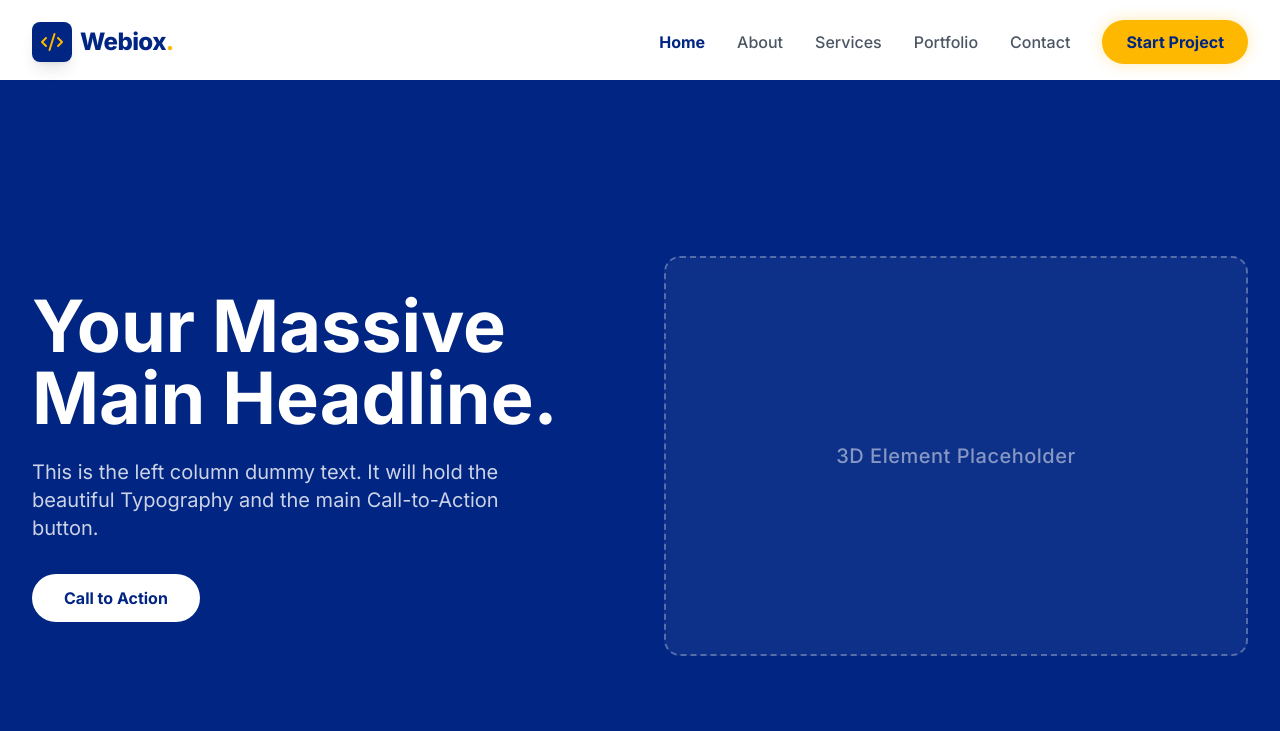
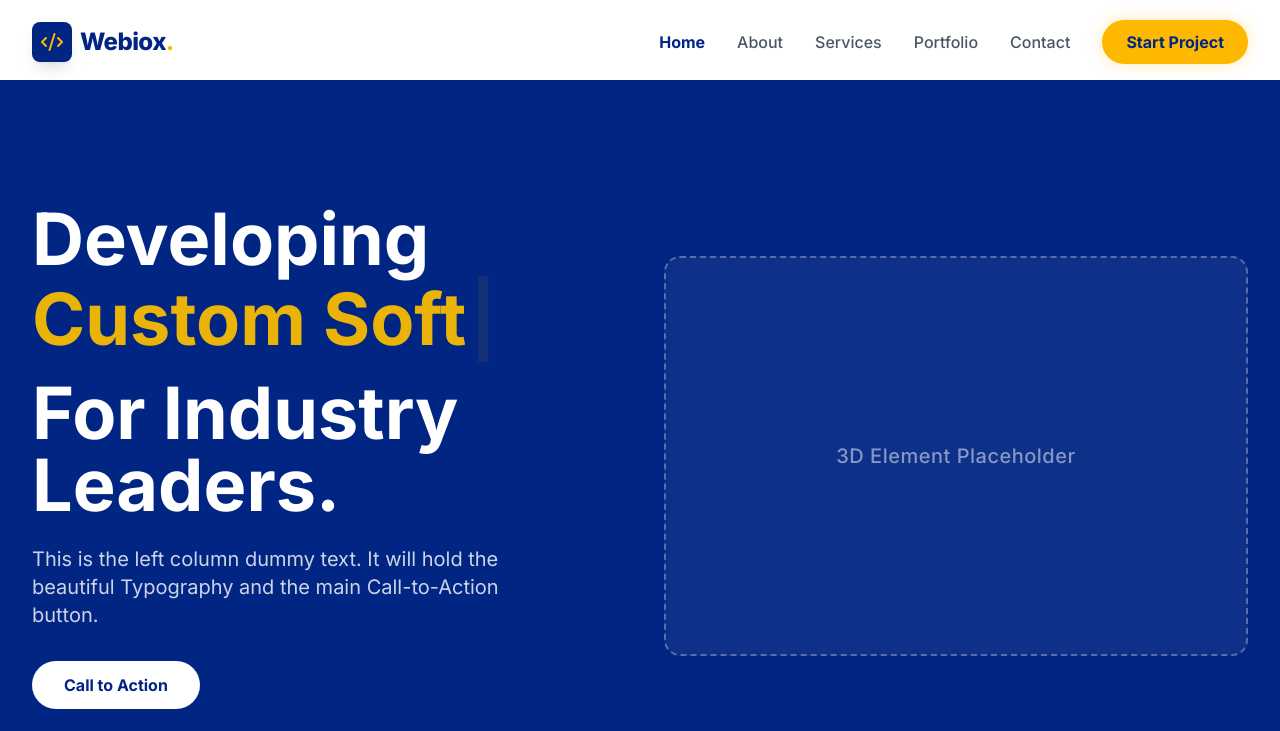
Before and after one commit to manthanvaghasiya/webiox, a React (Vite) app: page / in a window 1280 px wide. Shown: the top 731 px of the page. Built offline with nearby package versions, Linux system fonts and the light colour scheme.

Commit message:
feat: add typewriter effect to hero typography

```diff
--- a/package.json
+++ b/package.json
@@ -18,6 +18,7 @@
     "react": "^19.2.0",
     "react-dom": "^19.2.0",
     "react-router-dom": "^7.13.1",
+    "react-simple-typewriter": "^5.0.1",
     "tailwind-merge": "^3.5.0",
     "three": "^0.183.2"
   },
--- a/src/components/home/Hero.jsx
+++ b/src/components/home/Hero.jsx
@@ -1,4 +1,5 @@
 import React from 'react';
+import { Typewriter } from 'react-simple-typewriter';
 
 const Hero = () => {
   return (
@@ -8,10 +9,22 @@ const Hero = () => {
       <div className="relative z-10 w-full max-w-7xl mx-auto px-4 sm:px-6 lg:px-8 h-screen flex items-center pt-20 pb-32">
         <div className="grid grid-cols-1 md:grid-cols-2 gap-12 w-full">
 
-          {/* Left Column: Text Placeholder */}
+          {/* Left Column: Text Content */}
           <div className="flex flex-col justify-center text-white">
-            <h1 className="text-5xl md:text-7xl font-bold mb-6">
-              Your Massive Main Headline.
+            <h1 className="text-5xl md:text-7xl font-bold leading-tight mb-6">
+              <span className="block mb-2">Developing</span>
+              <span className="block text-[#eab308] min-h-[1.2em]">
+                <Typewriter
+                  words={['Web Platforms', 'Custom Software', 'AI Workflows']}
+                  loop={true}
+                  cursor
+                  cursorStyle="|"
+                  typeSpeed={70}
+                  deleteSpeed={50}
+                  delaySpeed={2000}
+                />
+              </span>
+              <span className="block mt-2">For Industry Leaders.</span>
             </h1>
             <p className="text-lg md:text-xl text-white/80 mb-8 max-w-lg">
               This is the left column dummy text. It will hold the beautiful Typography and the main Call-to-Action button.
```
Also changed, not shown: 1 other file (tests, documents, lock files or other folders).
